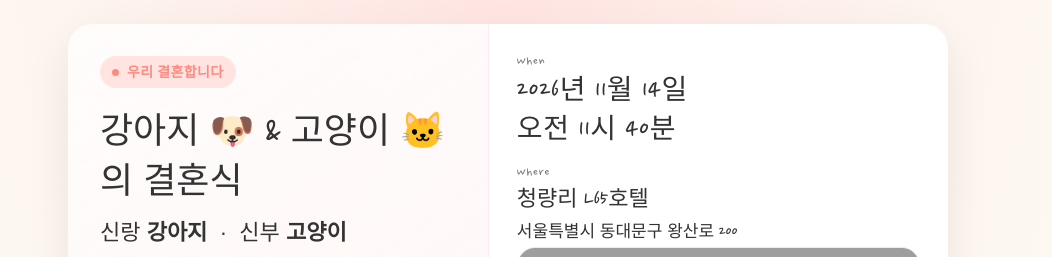
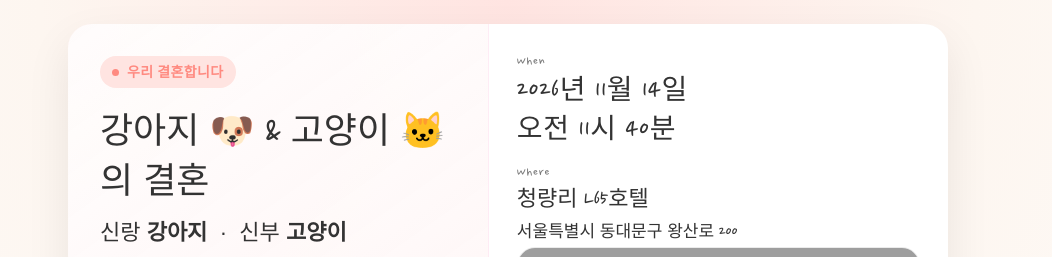
Before and after one commit to RHOHEEJAE/wedding_hj, a Next.js app: page / in a window 1280 px wide. Shown: the top 257 px of the page, without its empty margins (132-1184 px from the left). Built offline with nearby package versions, Linux system fonts and the light colour scheme; grey boxes are pictures that could not be loaded.

Commit message:
fix: change "결혼식" to "결혼" in main title and metadata
Update title and OpenGraph title, remove line break.

```diff
--- a/app/layout.tsx
+++ b/app/layout.tsx
@@ -9,11 +9,11 @@ const nanumPenScript = Nanum_Pen_Script({
 });
 
 export const metadata: Metadata = {
-  title: "강아지 & 고양이의 결혼식",
+  title: "강아지 🐶 & 고양이 🐱의 결혼",
   description:
     "서로를 가장 사랑하는 친구였던 강아지와 고양이가 평생을 함께할 부부가 되려 합니다. 소중한 날, 따뜻한 축복으로 함께해 주세요.",
   openGraph: {
-    title: "강아지 & 고양이의 결혼식",
+    title: "강아지 🐶 & 고양이 🐱의 결혼",
     description: "2026년 11월 14일 오전 11시 40분 | 청량리 L65호텔",
     type: "website",
   },
--- a/app/page.tsx
+++ b/app/page.tsx
@@ -23,7 +23,7 @@ export default function WeddingPage() {
           </div>
 
           <h1 className="mt-5 mb-2.5 text-4xl leading-snug max-sm:text-3xl">
-            {"강아지 \uD83D\uDC36 & 고양이 \uD83D\uDC31의 결혼식"}
+            {"강아지 🐶 & 고양이 🐱의 결혼"}
           </h1>
 
           <p className="mb-1 text-[22px]">
```
